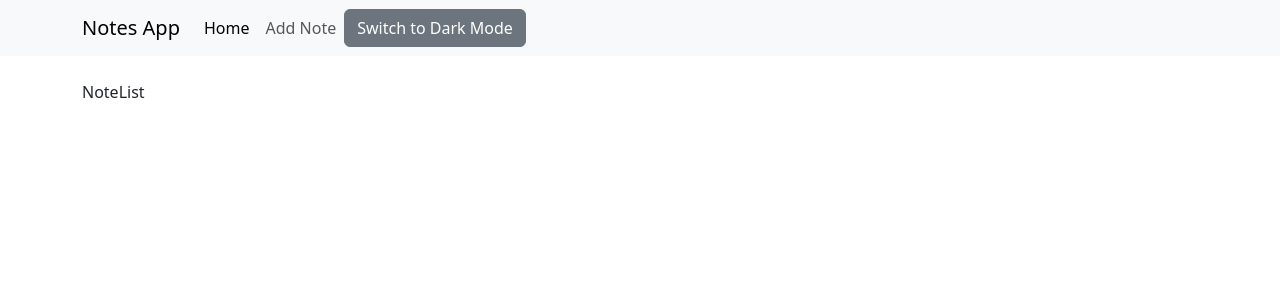
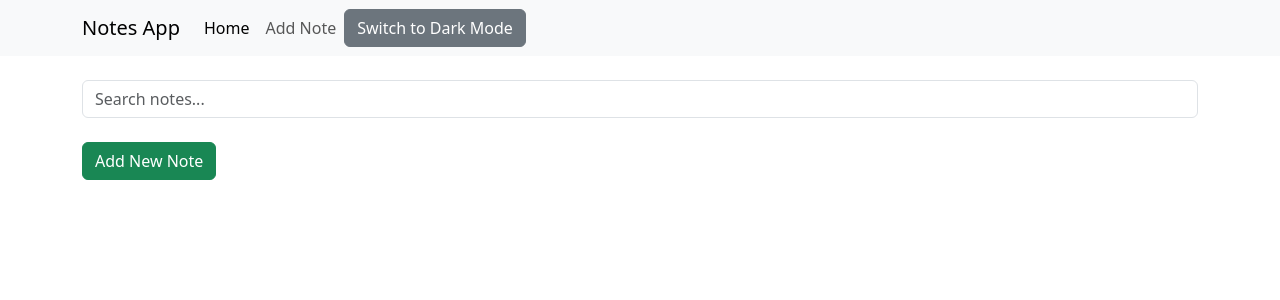
Before and after one commit to CATT-CODE/react-notes-app, a React (Vite) app: page / in a window 1280 px wide. Shown: the top 300 px of the page. Built offline with nearby package versions, Linux system fonts and the light colour scheme.

Commit message:
Functionality to display all notes on home page and filter notes

```diff
--- a/src/components/NoteList.jsx
+++ b/src/components/NoteList.jsx
@@ -1,8 +1,45 @@
+import { useContext, useState } from 'react';
+import { NoteContext } from '../context/NoteContext';
+import { Card, Row, Col, Form } from 'react-bootstrap';
+import { Link } from 'react-router-dom';
 
 function NoteList() {
+  const { notes } = useContext(NoteContext);
+  const [search, setSearch] = useState('');
+
+  const filteredNotes = notes.filter(note =>
+    note.title.toLowerCase().includes(search.toLowerCase()) ||
+    note.text.toLowerCase().includes(search.toLowerCase())
+  );
+
   return (
-    <div>NoteList</div>
-  )
+    <>
+      <Form className="mb-4">
+        <Form.Control
+          type="text"
+          placeholder="Search notes..."
+          value={search}
+          onChange={(e) => setSearch(e.target.value)}
+        />
+      </Form>
+      <Row xs={1} md={2} lg={4} className="g-4">
+        {filteredNotes.map(note => (
+          <Col key={note.id}>
+            <Card className="h-100 d-flex flex-column">
+              <Card.Body className='d-flex flex-column'>
+                <Card.Title>{note.title.length > 30 ? note.title.substring(0, 30)+'...' : note.title}</Card.Title>
+                <Card.Text>
+                  {note.text.length > 150 ? note.text.substring(0, 150)+'...' : note.text}
+                </Card.Text>
+                <Link to={`/${note.id}`} className="btn btn-primary mt-auto align-self-start">View/Edit</Link>
+              </Card.Body>
+            </Card>
+          </Col>
+        ))}
+      </Row>
+      <Link to="/add" className="btn btn-success mt-4">Add New Note</Link>
+    </>
+  );
 }
 
 export default NoteList
```
